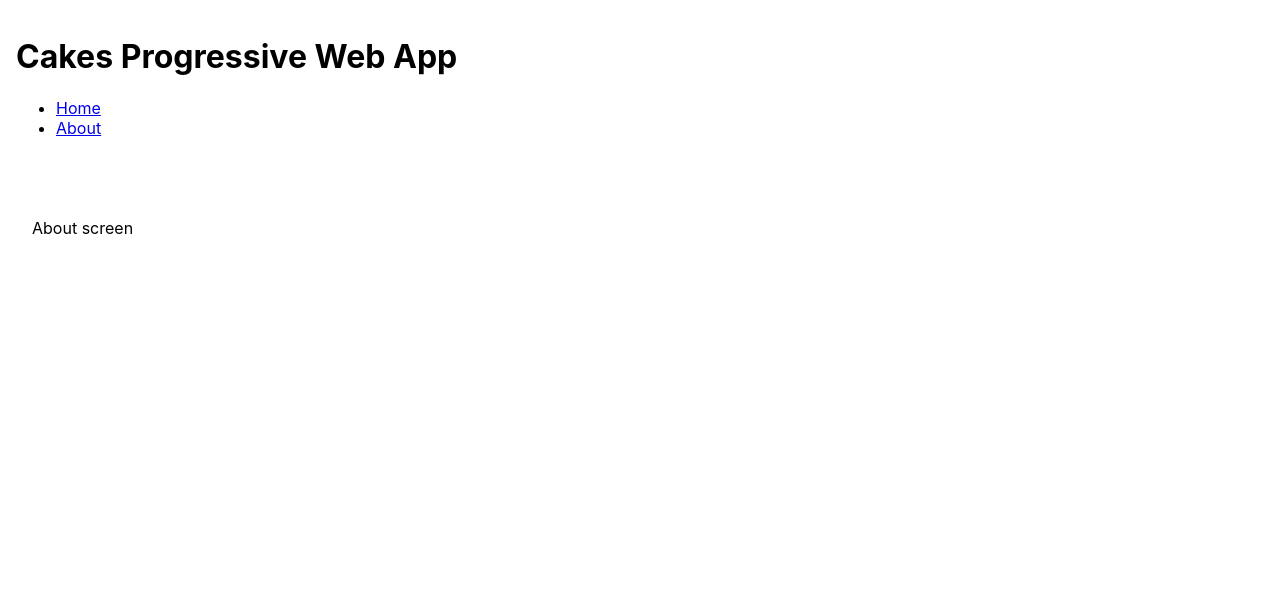
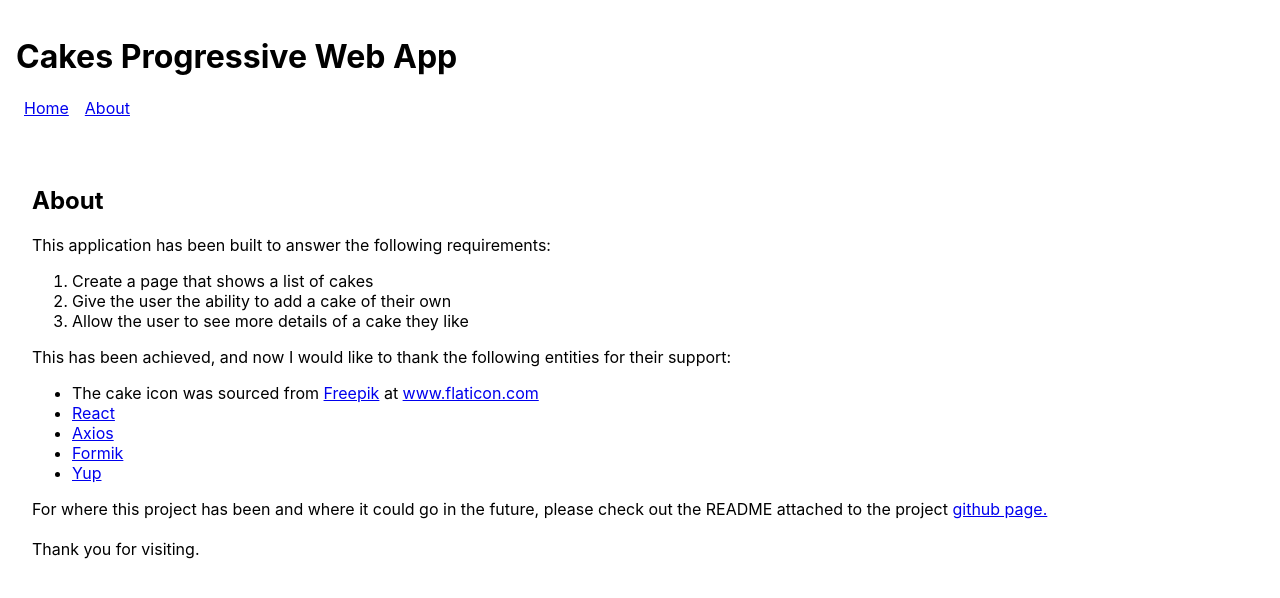
Before and after one commit to benrconway/FSCodeChallenge01, a React (Create React App) app in the folder frontend/: page /about in a window 1280 px wide. Shown: the top 598 px of the page. Built offline with nearby package versions, Linux system fonts and the light colour scheme; no server answers.

Commit message:
Updated about page

```diff
--- a/frontend/src/App.css
+++ b/frontend/src/App.css
@@ -3,6 +3,15 @@ header {
 }
 main {
   padding: 2rem;
+}
+
+.main-nav {
+  display: flex;
+  flex-direction: row;
+}
+
+.main-nav-link {
+  margin: 0 0.5rem;
 }
 
 .cake-tile {
--- a/frontend/src/components/navBar/navBar.js
+++ b/frontend/src/components/navBar/navBar.js
@@ -4,15 +4,13 @@ import { Link } from "react-router-dom";
 export default function NavBar() {
   return (
     <div>
-      <nav>
-        <ul>
-          <li>
-            <Link to="/">Home</Link>
-          </li>
-          <li>
-            <Link to="/about">About</Link>
-          </li>
-        </ul>
+      <nav className="main-nav">
+        <Link className="main-nav-link" to="/">
+          Home
+        </Link>
+        <Link className="main-nav-link" to="/about">
+          About
+        </Link>
       </nav>
     </div>
   );
--- a/frontend/src/pages/about/about.js
+++ b/frontend/src/pages/about/about.js
@@ -3,7 +3,54 @@ import React from "react";
 export default function About() {
   return (
     <div>
-      <p>About screen</p>
+      <h2>About</h2>
+      <p>
+        This application has been built to answer the following requirements:
+      </p>
+      <ol>
+        <li>Create a page that shows a list of cakes</li>
+        <li>Give the user the ability to add a cake of their own</li>
+        <li>Allow the user to see more details of a cake they like</li>
+      </ol>
+      <p>
+        This has been achieved, and now I would like to thank the following
+        entities for their support:
+      </p>
+      <ul>
+        <li>
+          <div>
+            The cake icon was sourced from{" "}
+            <a href="https://www.flaticon.com/authors/freepik" title="Freepik">
+              Freepik
+            </a>{" "}
+            at{" "}
+            <a href="https://www.flaticon.com/" title="Flaticon">
+              www.flaticon.com
+            </a>
+          </div>
+        </li>
+        <li>
+          <a href="https://reactjs.org/">React</a>
+        </li>
+        <li>
+          <a href="https://www.npmjs.com/package/axios">Axios</a>
+        </li>
+        <li>
+          <a href="https://formik.org/">Formik</a>
+        </li>
+        <li>
+          <a href="https://github.com/jquense/yup">Yup</a>
+        </li>
+      </ul>
+      <p>
+        For where this project has been and where it could go in the future,
+        please check out the README attached to the project{" "}
+        <a href="https://github.com/benrconway/FSCodeChallenge01">
+          github page.
+        </a>
+        <br />
+        <br /> Thank you for visiting.
+      </p>
     </div>
   );
 }
```
Also changed, not shown: 1 other file (tests, documents, lock files or other folders).
